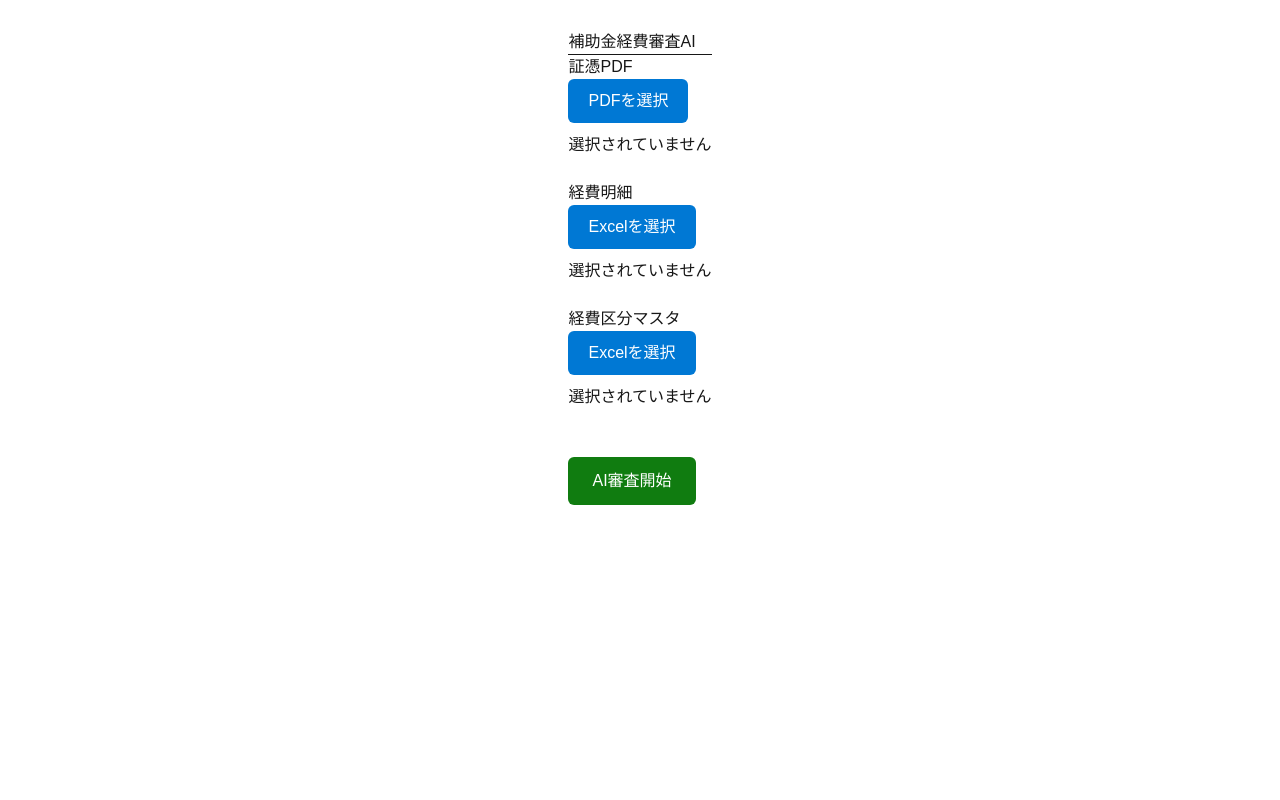
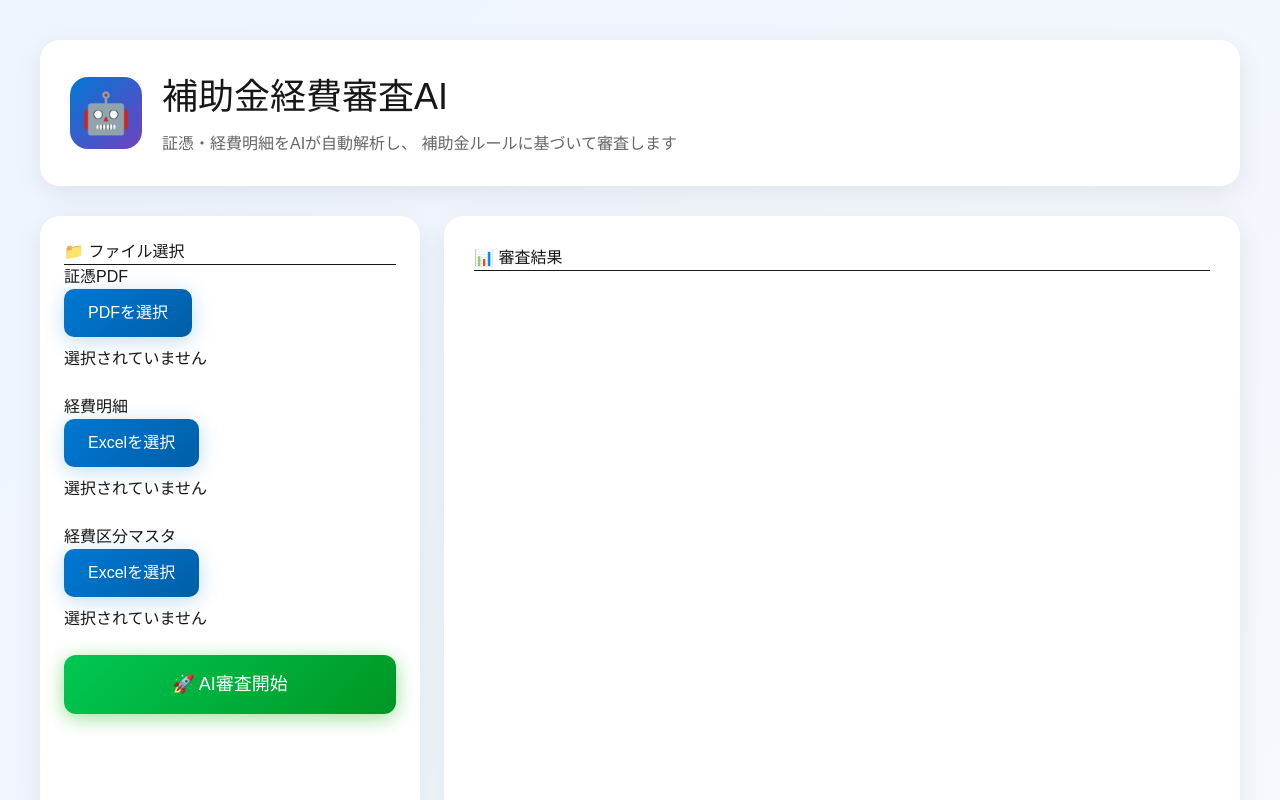
Before and after one commit to takakuwakeita-coder/difyExamination, a Next.js app: page / in a window 1280 px wide. Shown: the top 800 px of the page. Built offline with nearby package versions, Linux system fonts and the light colour scheme.

Commit message:
fix merge conflict

```diff
--- a/app/page.tsx
+++ b/app/page.tsx
@@ -5,6 +5,7 @@
 import { useState } from "react";
 import { Buffer } from "buffer";
 import ReactMarkdown from "react-markdown";
+import remarkGfm from "remark-gfm";
 
 export default function Home() {
 
@@ -25,12 +26,15 @@ export default function Home() {
 
   const buttonStyle = {
   display: "inline-block",
-    padding: "10px 20px",
-    backgroundColor: "#0078d4",
+  padding: "12px 24px",
+  background:
+    "linear-gradient(135deg,#0078d4,#005ea6)",
   color: "white",
-    borderRadius: "6px",
+  borderRadius: "10px",
   cursor: "pointer",
-    marginBottom: "10px"
+  marginBottom: "10px",
+  boxShadow:
+    "0 4px 20px rgba(0,120,212,0.25)"
 };
 
   const runAudit = async () => {
@@ -110,12 +114,6 @@ export default function Home() {
         }
       };
 
-      console.log(
-        "Function URL =",
-        process.env
-          .NEXT_PUBLIC_AZURE_FUNCTION_URL
-      );
-
       const response =
         await fetch(
           "/api/audit",
@@ -171,25 +169,98 @@ setResult(
   };
 
  return (
-
   <main
     style={{
-        padding: "30px",
-        maxWidth: "1200px",
-        margin: "0 auto"
+      minHeight: "100vh",
+      background:
+        "linear-gradient(135deg,#eef5ff,#f7f9fc)",
+      padding: "40px"
     }}
   >
+    {/* ヘッダーカード */}
+    <div
+      style={{
+        maxWidth: "1400px",
+        margin: "0 auto 30px auto",
+        background: "#fff",
+        borderRadius: "20px",
+        padding: "30px",
+        boxShadow:
+          "0 8px 30px rgba(0,0,0,0.08)"
+      }}
+    >
+      <div
+        style={{
+          display: "flex",
+          alignItems: "center",
+          gap: "20px"
+        }}
+      >
+        <div
+          style={{
+            width: "72px",
+            height: "72px",
+            borderRadius: "18px",
+            background:
+              "linear-gradient(135deg,#0078d4,#6f42c1)",
+            display: "flex",
+            alignItems: "center",
+            justifyContent: "center",
+            fontSize: "40px"
+          }}
+        >
+          🤖
+        </div>
 
-      <h1>
+        <div>
+          <h1
+            style={{
+              margin: 0,
+              fontSize: "36px"
+            }}
+          >
             補助金経費審査AI
           </h1>
 
+          <div
+            style={{
+              color: "#666",
+              marginTop: "8px"
+            }}
+          >
+            証憑・経費明細をAIが自動解析し、
+            補助金ルールに基づいて審査します
+          </div>
+        </div>
+      </div>
+    </div>
+
+    {/* メインエリア */}
+    <div
+      style={{
+        maxWidth: "1400px",
+        margin: "0 auto",
+        display: "grid",
+        gridTemplateColumns:
+          "380px 1fr",
+        gap: "24px"
+      }}
+    >
+      {/* 左カラム */}
+      <div
+        style={{
+          background: "#fff",
+          borderRadius: "20px",
+          padding: "24px",
+          boxShadow:
+            "0 8px 30px rgba(0,0,0,0.08)"
+        }}
+      >
+        <h2>📁 ファイル選択</h2>
 
         <hr />
 
-      <h3>
-        証憑PDF
-      </h3>
+        <h3>証憑PDF</h3>
 
         <label style={buttonStyle}>
           PDFを選択
@@ -208,30 +279,36 @@ setResult(
         </label>
 
         <div>
-{
-  pdfFiles
-    ? (
-      <ul>
-        {
+          {pdfFiles ? (
             Array.from(pdfFiles).map(
               (x, i) => (
-              <li key={i}>
+                <div
+                  key={i}
+                  style={{
+                    background:
+                      "#eef5ff",
+                    padding: "8px",
+                    marginTop: "5px",
+                    borderRadius:
+                      "8px",
+                    fontSize:
+                      "13px"
+                  }}
+                >
                   📄 {x.name}
-              </li>
+                </div>
               )
             )
-        }
-      </ul>
-    )
-    : "選択されていません"
-}
+          ) : (
+            <div>
+              選択されていません
+            </div>
+          )}
         </div>
 
         <br />
 
-      <h3>
-        経費明細
-      </h3>
+        <h3>経費明細</h3>
 
         <label style={buttonStyle}>
           Excelを選択
@@ -242,26 +319,21 @@ setResult(
             hidden
             onChange={(e) =>
               setDetailFile(
-              e.target.files?.[0]
-                || null
+                e.target.files?.[0] ??
+                  null
               )
             }
           />
         </label>
 
         <div>
-        {
-          detailFile
-            ? detailFile.name
-            : "選択されていません"
-        }
+          {detailFile?.name ||
+            "選択されていません"}
         </div>
 
         <br />
 
-      <h3>
-        経費区分マスタ
-      </h3>
+        <h3>経費区分マスタ</h3>
 
         <label style={buttonStyle}>
           Excelを選択
@@ -272,52 +344,74 @@ setResult(
             hidden
             onChange={(e) =>
               setCategoryFile(
-              e.target.files?.[0]
-                || null
+                e.target.files?.[0] ??
+                  null
               )
             }
           />
         </label>
 
         <div>
-        {
-          categoryFile
-            ? categoryFile.name
-            : "選択されていません"
-        }
+          {categoryFile?.name ||
+            "選択されていません"}
         </div>
 
-      <br />
         <br />
 
         <button
           onClick={runAudit}
           disabled={loading}
           style={{
-          padding: "12px 24px",
-          backgroundColor:
-            "#107c10",
-          color: "white",
+            width: "100%",
+            padding: "16px",
+            background:
+              "linear-gradient(135deg,#00c853,#009624)",
+            color: "#fff",
             border: "none",
-          borderRadius: "6px",
+            borderRadius: "12px",
+            fontSize: "18px",
             cursor: "pointer",
-          fontSize: "16px"
+            boxShadow:
+              "0 4px 20px rgba(0,180,0,0.4)"
           }}
         >
-        {
-          loading
-            ? "AI審査中..."
-            : "AI審査開始"
-        }
+          {loading
+            ? "🤖 AI審査中..."
+            : "🚀 AI審査開始"}
         </button>
+      </div>
 
-      <br />
-      <br />
+      {/* 右カラム */}
+      <div
+        style={{
+          background: "#fff",
+          borderRadius: "20px",
+          padding: "30px",
+          minHeight: "900px",
+          width: "100%",
+          overflowY: "auto",
+          boxShadow:
+            "0 8px 30px rgba(0,0,0,0.08)"
+        }}
+      >
+        <h2>📊 審査結果</h2>
 
-    <ReactMarkdown>
+        <hr />
+
+        <div
+          style={{
+            lineHeight: "1.9",
+            fontSize: "15px"
+          }}
+        >
+          <ReactMarkdown
+            remarkPlugins={[remarkGfm]}
+          >
             {result}
-
           </ReactMarkdown>
+        </div>
+      </div>
+    </div>
   </main>
 );
 }
--- a/package.json
+++ b/package.json
@@ -16,7 +16,8 @@
     "next": "16.2.12",
     "react": "19.2.4",
     "react-dom": "19.2.4",
-    "react-markdown": "^10.1.0"
+    "react-markdown": "^10.1.0",
+    "remark-gfm": "^4.0.1"
   },
   "devDependencies": {
     "@tailwindcss/postcss": "^4",
```
Also changed, not shown: 1 other file (tests, documents, lock files or other folders). Lines whose indentation alone changed are shown as unchanged.
